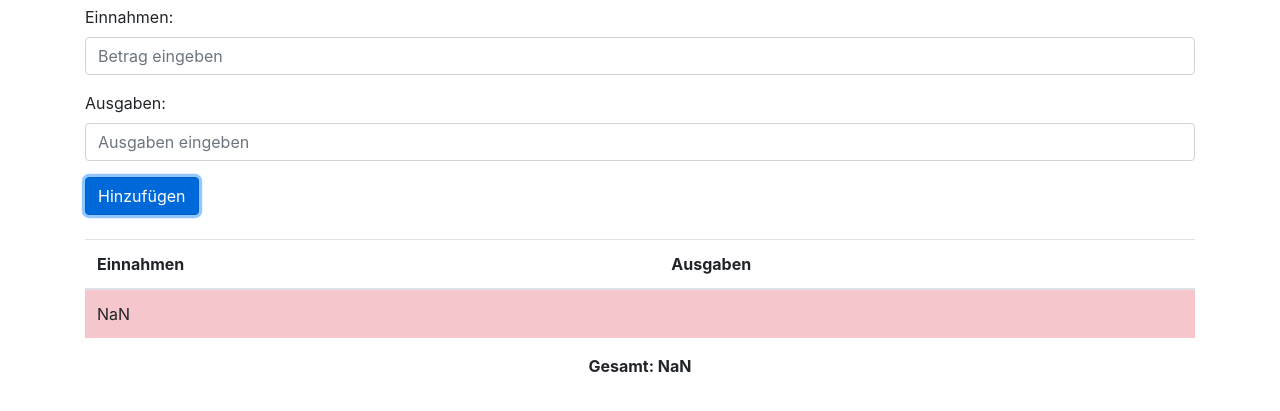
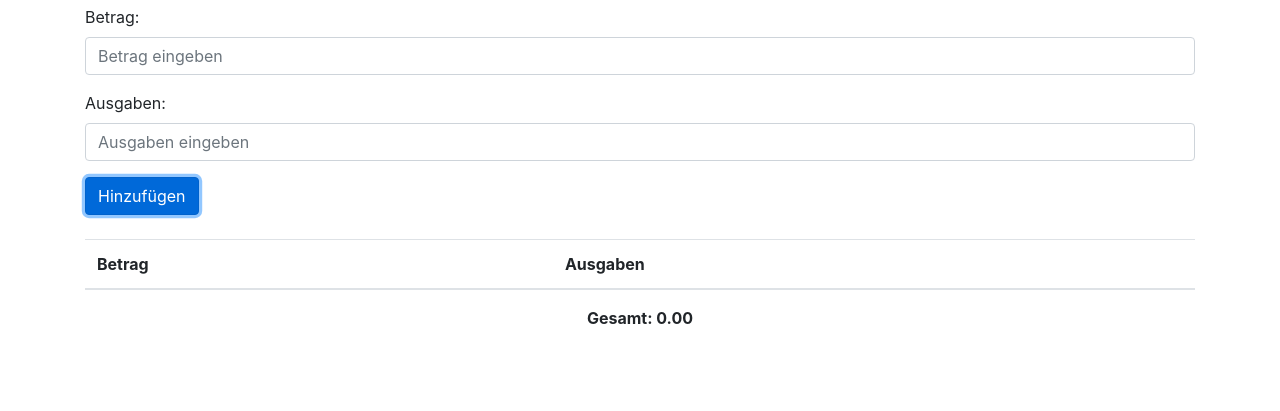
Before and after one commit to ustettler/finance, a plain HTML site: page index.html in a window 1280 px wide. Both pictures are taken after a click on the button "Hinzufügen". Shown: the part 51-462 px from the top of the page. Drawn offline with nearby package versions, Linux system fonts and the light colour scheme.

Commit message:
fix: 🐛 fix calculator

```diff
--- a/index.html
+++ b/index.html
@@ -11,7 +11,7 @@
     <div class="container">
         <h1 class="text-center">Finanzplanung</h1>
         <div class="form-group">
-            <label for="amount">Einnahmen:</label>
+            <label for="amount">Betrag:</label>
             <input type="text" class="form-control" id="amount" placeholder="Betrag eingeben">
         </div>
         <div class="form-group">
@@ -23,7 +23,7 @@
         <table class="table mt-4">
             <thead>
                 <tr>
-                    <th>Einnahmen</th>
+                    <th>Betrag</th>
                     <th>Ausgaben</th>
                 </tr>
             </thead>
--- a/script.js
+++ b/script.js
@@ -1,34 +1,30 @@
+let transactions = [];
+
         function addTransaction() {
-    var amountInput = document.getElementById("amount").value.trim(); // Leerzeichen entfernen
+            let amountInput = document.getElementById("amount").value.trim(); // Leerzeichen entfernen
+            let description = document.getElementById("description").value.trim();
+
+            // Überprüfen, ob beide Felder leer sind
+            if (amountInput === "" && description === "") {
+                alert("Bitte füllen Sie mindestens eines der Felder aus.");
+                return;
+            }
 
             // Überprüfen, ob der eingegebene Wert eine gültige Zahl ist
-    if (!(/^\d*\.?\d*$/.test(amountInput))) {
+            if (amountInput !== "" && !(/^\d*\.?\d*$/.test(amountInput))) {
                 alert("Bitte geben Sie einen gültigen Betrag ein.");
                 return;
             }
 
-    var amount = parseFloat(amountInput);
-    var description = document.getElementById("description").value;
-    var transactionList = document.getElementById("transaction-body");
+            let amount = parseFloat(amountInput);
 
-    var newRow = document.createElement("tr");
-    var newAmountCell = document.createElement("td");
-    var newDescriptionCell = document.createElement("td");
-
-    newAmountCell.textContent = amount.toFixed(2); // Hier die Änderung
-    newDescriptionCell.textContent = description;
-
-    newRow.appendChild(newAmountCell);
-    newRow.appendChild(newDescriptionCell);
-
-    if (amount >= 0) {
-        newRow.className = "table-success";
-    } else {
-        newRow.className = "table-danger";
+            // Wenn es sich um Ausgaben handelt, den Betrag negativ setzen
+            if (description !== "") {
+                amount *= -1;
             }
 
-    transactionList.appendChild(newRow);
-
+            transactions.push({ amount: amount, description: description });
+            renderTransactions();
             updateTotal();
 
             // Formular leeren
@@ -36,13 +32,35 @@ function addTransaction() {
             document.getElementById("description").value = "";
         }
 
+        function renderTransactions() {
+            let transactionList = document.getElementById("transaction-body");
+            transactionList.innerHTML = '';
+
+            transactions.forEach(function(transaction) {
+                let newRow = document.createElement("tr");
+                let newAmountCell = document.createElement("td");
+                let newDescriptionCell = document.createElement("td");
+
+                newAmountCell.textContent = transaction.amount.toFixed(2);
+                newDescriptionCell.textContent = transaction.description;
+
+                newRow.appendChild(newAmountCell);
+                newRow.appendChild(newDescriptionCell);
+
+                if (transaction.amount >= 0) {
+                    newRow.className = "table-success";
+                } else {
+                    newRow.className = "table-danger";
+                }
+
+                transactionList.appendChild(newRow);
+            });
+        }
+
         function updateTotal() {
-    var total = 0;
-    var transactionRows = document.querySelectorAll("#transaction-body tr");
-
-    transactionRows.forEach(function(row) {
-        var amount = parseFloat(row.cells[0].textContent);
-        total += amount;
+            let total = 0;
+            transactions.forEach(function(transaction) {
+                total += transaction.amount;
             });
 
             document.getElementById("total-amount").textContent = total.toFixed(2);
```
Lines whose indentation alone changed are shown as unchanged.
